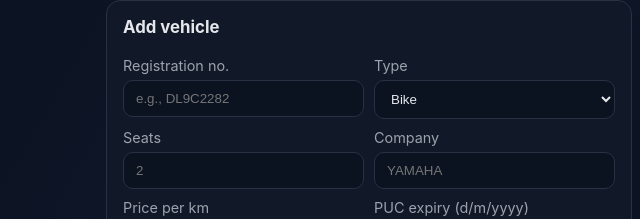
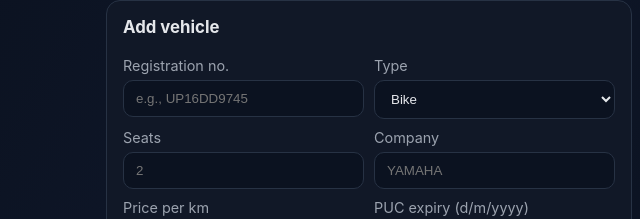
Before and after one commit to gauravdwivedii/vehicle-registration-system, a plain HTML site: page index.html in a window 1280 px wide. Shown: the part 133-352 px from the top of the page, 0-640 px from the left. Drawn offline with Linux system fonts and the light colour scheme.

Commit message:
Update index.html

```diff
--- a/index.html
+++ b/index.html
@@ -63,7 +63,7 @@
           <div class="row">
             <div>
               <label>Registration no.</label>
-              <input id="v-reg" placeholder="e.g., DL9C2282" />
+              <input id="v-reg" placeholder="e.g., UP16DD9745" />
             </div>
             <div>
               <label>Type</label>
```
